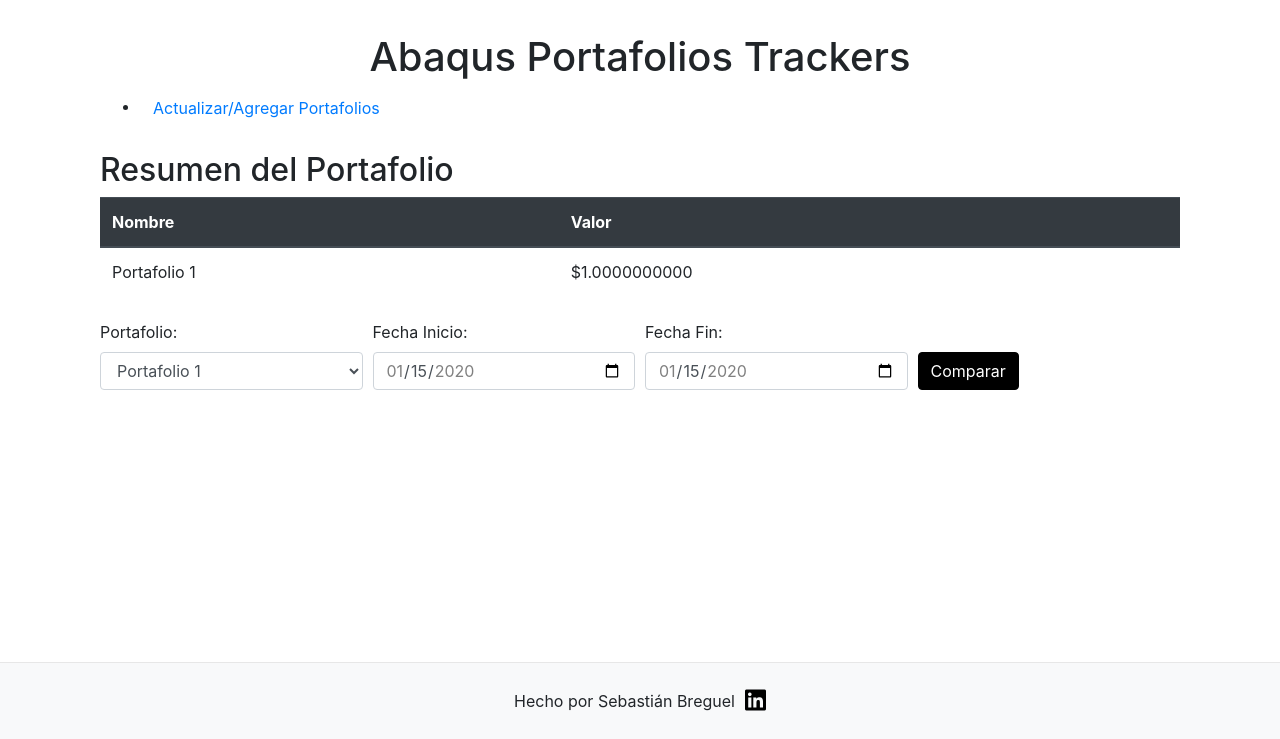
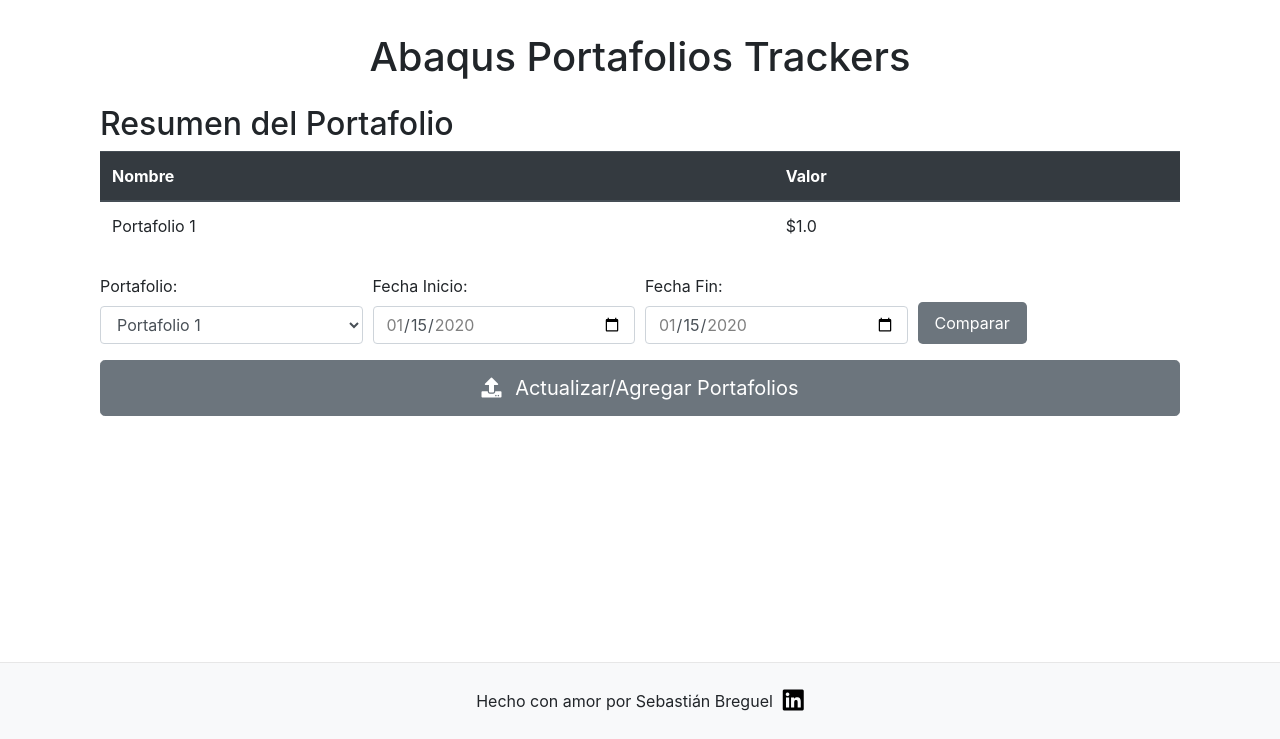
Before and after one commit to sebastianbreguel/AbaqusPortfolio, a Django app: page / in a window 1280 px wide. Shown: the part 61-800 px from the top of the page. Run offline with Django 5.2, Linux system fonts and the light colour scheme; tables that the repository leaves empty hold one stand-in row (values such as "Sample post"); some libraries are stand-ins or nearby versions.

Commit message:
style: update bottoms

```diff
--- a/AbaqusPortfolio/settings.py
+++ b/AbaqusPortfolio/settings.py
@@ -37,8 +37,9 @@ INSTALLED_APPS = [
     "django.contrib.sessions",
     "django.contrib.messages",
     "django.contrib.staticfiles",
+    "django.contrib.humanize",
+    "rest_framework",
     "portfolio",
-    "django.contrib.humanize",
 ]
 
 MIDDLEWARE = [
--- a/portfolio/forms.py
+++ b/portfolio/forms.py
@@ -28,7 +28,7 @@ class TransactionForm(forms.ModelForm):
         queryset=Asset.objects.all(), empty_label="Seleccione un activo a comprar"
     )
     date = forms.DateField(widget=forms.DateInput(attrs={"type": "date"}))
-    value = forms.IntegerField(min_value=0, required=False, label="Cantidad")
+    value = forms.DecimalField(min_value=0, required=False, label="Cantidad")
 
     def clean(self):
         cleaned_data = super().clean()
@@ -52,7 +52,7 @@ class TransactionForm(forms.ModelForm):
                 if value > tick_value:
                     self.add_error(
                         "value",
-                        f"No puedes vender más de {round(tick_value,2)} del activo seleccionado.",
+                        f"No puedes vender más de {round(tick_value, 2)} del activo seleccionado.",
                     )
 
             except Tick.DoesNotExist:
--- a/portfolio/models.py
+++ b/portfolio/models.py
@@ -11,7 +11,7 @@ class Asset(models.Model):
 
 class Portfolio(models.Model):
     name = models.CharField(max_length=100, unique=True)
-    value = models.DecimalField(max_digits=35, decimal_places=10, default=1000000000)
+    value = models.DecimalField(max_digits=35, decimal_places=5, default=1000000000)
 
     def __str__(self):
         return f"Portafolio {self.id}"
@@ -25,7 +25,7 @@ class Price(models.Model):
     asset = models.ForeignKey(Asset, on_delete=models.CASCADE)
     date = models.DateField()
     date_id = models.IntegerField(blank=True, null=True)
-    value = models.DecimalField(max_digits=30, decimal_places=10)
+    value = models.DecimalField(max_digits=25, decimal_places=5)
 
     class Meta:
         unique_together = ("asset", "date")
@@ -41,9 +41,9 @@ class Price(models.Model):
 class Tick(models.Model):
     asset = models.ForeignKey(Asset, on_delete=models.CASCADE)
     portfolio = models.ForeignKey(Portfolio, on_delete=models.CASCADE)
-    quantity = models.DecimalField(max_digits=25, decimal_places=10)
+    quantity = models.DecimalField(max_digits=20, decimal_places=4)
     date = models.DateField()
-    weight = models.DecimalField(max_digits=10, decimal_places=9, default=0)
+    weight = models.DecimalField(max_digits=5, decimal_places=4, default=0)
 
     class Meta:
         unique_together = ("asset", "date", "portfolio")
@@ -66,11 +66,11 @@ class Transaction(models.Model):
 
     portfolio = models.ForeignKey(Portfolio, on_delete=models.CASCADE)
     asset = models.ForeignKey(Asset, on_delete=models.CASCADE)
-    price = models.DecimalField(max_digits=20, decimal_places=2)
+    price = models.DecimalField(max_digits=20, decimal_places=2, default=0)
     date = models.DateField()
     quantity = models.DecimalField(max_digits=20, decimal_places=4, default=0)
     transaction_type = models.CharField(max_length=4, choices=TRANSACTION_TYPES)
-    value = models.IntegerField(default=0)
+    value = models.DecimalField(max_digits=20, decimal_places=2, default=0)
 
     def __str__(self):
         return f"{self.get_transaction_type_display()} de {self.asset.name}: {self.quantity} a un precio ${self.price} en {self.portfolio.name} el {self.date}"
--- a/portfolio/templates/base.html
+++ b/portfolio/templates/base.html
@@ -59,7 +59,55 @@
         }
         .footer .social-icons a:hover {
             color: #0073b1; /* LinkedIn blue color */
+        }/* Botón de Actualizar/Agregar Portafolios */
+.btn {
+    display: inline-block;
+    font-weight: 400;
+    color: #fff;
+    text-align: center;
+    vertical-align: middle;
+    cursor: pointer;
+    background-color: #6c757d;
+    border: 1px solid transparent;
+    padding: 0.5rem 1rem;
+    font-size: 1rem;
+    line-height: 1.5;
+    border-radius: 0.3rem;
+    transition: color 0.15s ease-in-out, background-color 0.15s ease-in-out, border-color 0.15s ease-in-out, box-shadow 0.15s ease-in-out;
+}
+
+        .btn-danger {
+            background-color: #dc3545; /* Red background for danger buttons */
+            border-color: #dc3545; /* Red border for danger buttons */
         }
+.btn-secondary {
+    color: #fff;
+    background-color: #6c757d;
+    border-color: #6c757d;
+}
+
+.btn-lg {
+    padding: 0.75rem 1.25rem;
+    font-size: 1.25rem;
+    line-height: 1.5;
+    border-radius: 0.3rem;
+}
+
+.btn-block {
+    display: block;
+    width: 100%;
+}
+
+.btn:hover {
+    color: #fff;
+    background-color: #5a6268;
+    border-color: #545b62;
+}
+
+.fa-upload {
+    margin-right: 0.5rem;
+}
+
     </style>
 </head>
 <body>
@@ -80,7 +128,7 @@
 
     <footer class="footer">
         <div class="footer-content">
-            <p style="margin: 0;">Hecho por Sebastián Breguel</p>
+            <p style="margin: 0;">Hecho con amor por Sebastián Breguel</p>
             <div class="social-icons">
                 <a href="https://www.linkedin.com/in/sebastian-breguel/" target="_blank" rel="noopener noreferrer">
                     <i class="fab fa-linkedin"></i>
--- a/portfolio/templates/portfolio/index.html
+++ b/portfolio/templates/portfolio/index.html
@@ -6,14 +6,11 @@
 
 {% block content %}
   <div class="container mt-4">
-    <h1 class="text-center y">Abaqus Portafolios Trackers</h1>
-    <nav class="mb-4">
-      <ul>
-        <li><a href="{% url 'upload_file' %}" class="btn btn-link">{% if Portfolios %} Actualizar/Agregar Portafolios {% else %} Subir un archivo {% endif%}</a></li>
-      </ul>
-    </nav>
+    <h1 class="text-center y underline">Abaqus Portafolios Trackers</h1>
 
     {% if Portfolios %}
+    <!-- Espacio adicional entre el título y el resumen -->
+    <div class="mt-4">
       <!-- Resumen del portafolio: nombre y valor -->
       <h2>Resumen del Portafolio</h2>
       {% load humanize %}
@@ -34,8 +31,7 @@
           {% endfor %}
         </tbody>
       </table>
-
-
+    </div>
 
     <!-- Botón para ir a la vista de comparación -->
     <form method="get" action="{% url 'compare_data' %}" class="mt-4">
@@ -61,8 +57,15 @@
         </div>
       </div>
     </form>
-  </div>
     {% else %}
     <p>No hay portafolios disponibles.</p>
     {% endif %}
+
+    <nav class="mb-4">
+          <a href="{% url 'upload_file' %}" class="btn btn-secondary btn-lg btn-block">
+            <i class="fas fa-upload"></i>
+            {% if Portfolios %} Actualizar/Agregar Portafolios {% else %} Subir un archivo {% endif %}
+          </a>
+    </nav>
+  </div>
 {% endblock %}
--- a/portfolio/views.py
+++ b/portfolio/views.py
@@ -20,6 +20,8 @@ def index(request):
 
     if have_Portfolio:
         Portfolios = Portfolio.objects.all()
+        for portfolio in Portfolios:
+            portfolio.value = round(portfolio.value, 1)
         available_dates = Price.objects.values_list("date", flat=True).distinct()
         available_dates = [date.strftime("%Y-%m-%d") for date in available_dates]
         min_date = available_dates[0]
@@ -119,9 +121,6 @@ def reset_transactions(request):
 
 def transaction_list(request):
     transactions = Transaction.objects.all()
-    for txn in transactions:
-        txn.total_amount = txn.quantity * txn.price
-
     return render(
         request, "portfolio/transaction_list.html", {"transactions": transactions}
     )
```
Also changed, not shown: portfolio/services.py (+9 -0 lines), portfolio/templates/portfolio/transaction_list.html (+6 -10 lines). Lines whose indentation alone changed are shown as unchanged.
